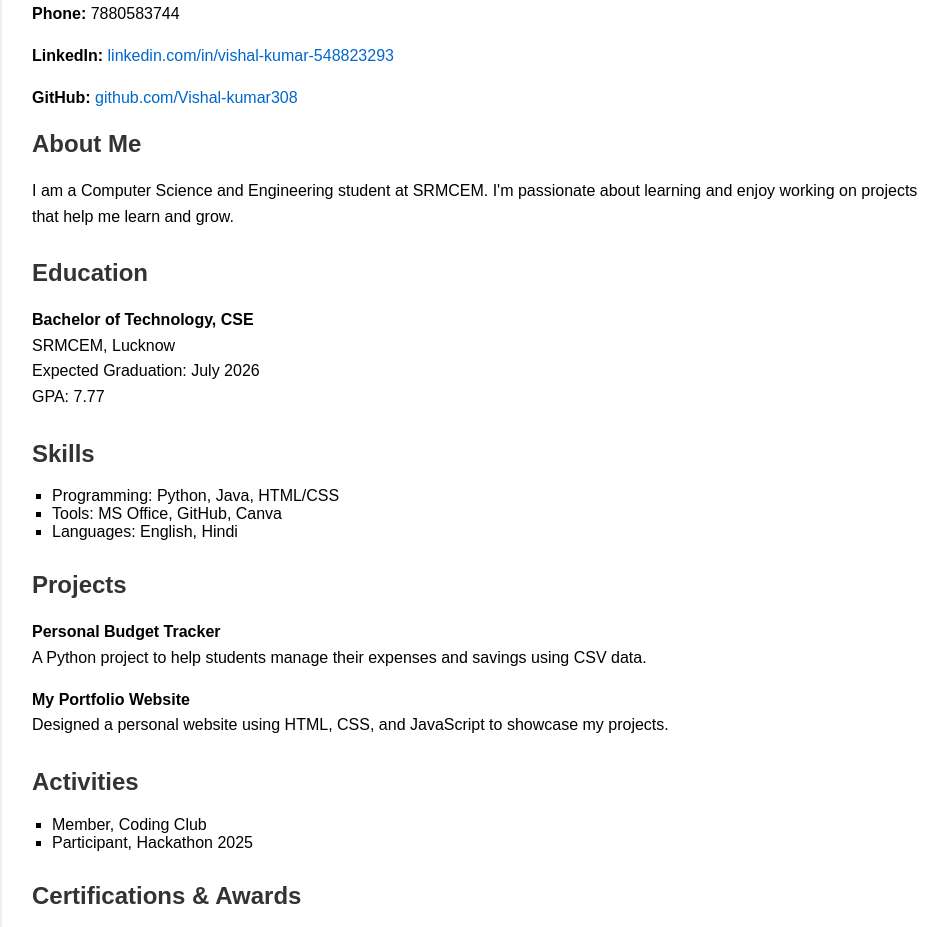
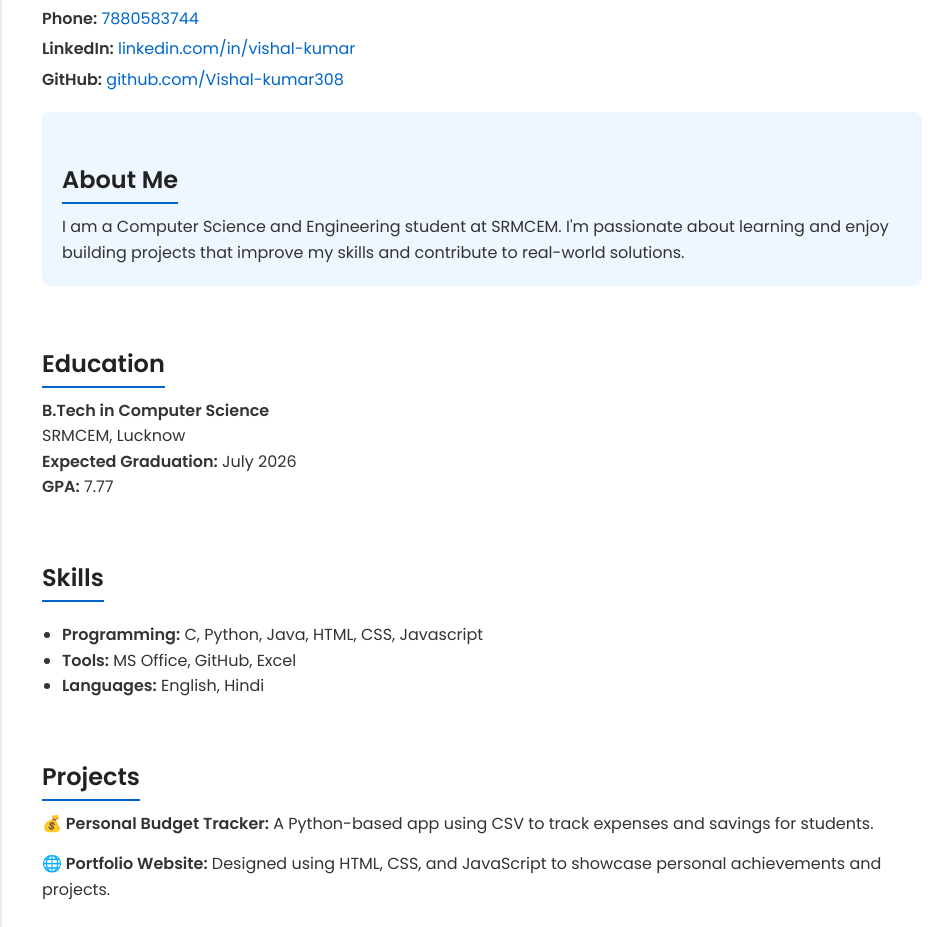
Before and after one commit to Vishal-kumar308/Vishal-kumar308.github.io, a plain HTML site: page index.html in a window 1280 px wide. Shown: the part 170-1097 px from the top of the page, without its empty margins (158-1106 px from the left). Drawn offline with Linux system fonts and the light colour scheme.

Commit message:
Update index.html

```diff
--- a/index.html
+++ b/index.html
@@ -4,37 +4,65 @@
   <meta charset="UTF-8" />
   <meta name="viewport" content="width=device-width, initial-scale=1.0"/>
   <title>Vishal Kumar - Student Portfolio</title>
+  <link href="https://fonts.googleapis.com/css2?family=Poppins:wght@400;600&display=swap" rel="stylesheet">
   <style>
+    :root {
+      --primary-color: #0066cc;
+      --bg-color: #f4f6f9;
+      --text-color: #333;
+      --white: #fff;
+      --shadow: 0 4px 8px rgba(0, 0, 0, 0.1);
+    }
+
+    * {
+      box-sizing: border-box;
+      margin: 0;
+      padding: 0;
+    }
+
     body {
-      font-family: Arial, sans-serif;
-      background: #f9f9f9;
-      margin: 0;
-      padding: 20px;
+      font-family: 'Poppins', sans-serif;
+      background-color: var(--bg-color);
+      color: var(--text-color);
+      padding: 40px 20px;
     }
 
     .container {
-      max-width: 900px;
+      max-width: 960px;
       margin: auto;
-      background: #fff;
-      padding: 30px;
-      box-shadow: 0 0 10px rgba(0, 0, 0, 0.1);
+      background-color: var(--white);
+      padding: 40px;
+      border-radius: 10px;
+      box-shadow: var(--shadow);
     }
 
-    h1, h2 {
-      color: #333;
+    h1 {
+      font-size: 36px;
+      margin-bottom: 10px;
+      color: var(--primary-color);
+    }
+
+    h2 {
+      margin-top: 30px;
+      margin-bottom: 10px;
+      color: #222;
+      border-bottom: 2px solid var(--primary-color);
+      display: inline-block;
+      padding-bottom: 5px;
+    }
+
+    p, li {
+      font-size: 16px;
+      line-height: 1.6;
     }
 
     ul {
-      list-style: square;
       padding-left: 20px;
-    }
-
-    .section {
-      margin-bottom: 30px;
+      margin-top: 10px;
     }
 
     a {
-      color: #0066cc;
+      color: var(--primary-color);
       text-decoration: none;
     }
 
@@ -42,68 +70,107 @@
       text-decoration: underline;
     }
 
-    p {
-      line-height: 1.6;
+    .info {
+      margin-bottom: 20px;
     }
 
-    strong {
-      color: #000;
+    .info p {
+      margin: 5px 0;
+    }
+
+    .section {
+      margin-bottom: 30px;
+    }
+
+    .highlight {
+      background-color: #eef6ff;
+      padding: 20px;
+      border-radius: 8px;
+    }
+
+    .projects p {
+      margin-bottom: 15px;
+    }
+
+    .footer {
+      text-align: center;
+      margin-top: 40px;
+      font-size: 14px;
+      color: #777;
+    }
+
+    @media (max-width: 600px) {
+      body {
+        padding: 20px 10px;
+      }
+
+      h1 {
+        font-size: 28px;
+      }
+
+      h2 {
+        font-size: 20px;
+      }
     }
   </style>
 </head>
 <body>
   <div class="container">
     <h1>Vishal Kumar</h1>
-    <p><strong>Email:</strong> vk.vishal979@gmail.com</p>
-    <p><strong>Phone:</strong> 7880583744</p>
-    <p><strong>LinkedIn:</strong> <a href="https://linkedin.com/in/vishal-kumar-548823293" target="_blank">linkedin.com/in/vishal-kumar-548823293</a></p>
-    <p><strong>GitHub:</strong> <a href="https://github.com/Vishal-kumar308" target="_blank">github.com/Vishal-kumar308</a></p>
+    <div class="info">
+      <p><strong>Email:</strong> <a href="mailto:vk.vishal979@gmail.com">vk.vishal979@gmail.com</a></p>
+      <p><strong>Phone:</strong> <a href="tel:+917880583744">7880583744</a></p>
+      <p><strong>LinkedIn:</strong> <a href="https://linkedin.com/in/vishal-kumar-548823293" target="_blank">linkedin.com/in/vishal-kumar</a></p>
+      <p><strong>GitHub:</strong> <a href="https://github.com/Vishal-kumar308" target="_blank">github.com/Vishal-kumar308</a></p>
+    </div>
 
-    <div class="section">
+    <div class="section highlight">
       <h2>About Me</h2>
-      <p>I am a Computer Science and Engineering student at SRMCEM. I'm passionate about learning and enjoy working on projects that help me learn and grow.</p>
+      <p>I am a Computer Science and Engineering student at SRMCEM. I'm passionate about learning and enjoy building projects that improve my skills and contribute to real-world solutions.</p>
     </div>
 
     <div class="section">
       <h2>Education</h2>
-      <p><strong>Bachelor of Technology, CSE</strong><br>
+      <p><strong>B.Tech in Computer Science</strong><br>
       SRMCEM, Lucknow<br>
-      Expected Graduation: July 2026<br>
-      GPA: 7.77</p>
+      <strong>Expected Graduation:</strong> July 2026<br>
+      <strong>GPA:</strong> 7.77</p>
     </div>
 
     <div class="section">
       <h2>Skills</h2>
       <ul>
-        <li>Programming: Python, Java, HTML/CSS</li>
-        <li>Tools: MS Office, GitHub, Canva</li>
-        <li>Languages: English, Hindi</li>
+        <li><strong>Programming:</strong> C, Python, Java, HTML, CSS, Javascript</li>
+        <li><strong>Tools:</strong> MS Office, GitHub, Excel</li>
+        <li><strong>Languages:</strong> English, Hindi</li>
       </ul>
     </div>
 
-    <div class="section">
+    <div class="section projects">
       <h2>Projects</h2>
-      <p><strong>Personal Budget Tracker</strong><br>
-      A Python project to help students manage their expenses and savings using CSV data.</p>
-
-      <p><strong>My Portfolio Website</strong><br>
-      Designed a personal website using HTML, CSS, and JavaScript to showcase my projects.</p>
+      <p><strong>💰 Personal Budget Tracker:</strong> A Python-based app using CSV to track expenses and savings for students.</p>
+      <p><strong>🌐 Portfolio Website:</strong> Designed using HTML, CSS, and JavaScript to showcase personal achievements and projects.</p>
     </div>
 
     <div class="section">
       <h2>Activities</h2>
       <ul>
-        <li>Member, Coding Club</li>
-        <li>Participant, Hackathon 2025</li>
+        <li>👨‍💻 Student Member of IEEE</li>
+        <li>🏆 Participant, Hackathon 2025</li>
       </ul>
     </div>
 
     <div class="section">
       <h2>Certifications & Awards</h2>
       <ul>
-        <li>IBM Cyber Security Certificate</li>
-        <li>IBM Python Certificate</li>
+        <li>📜 IBM Cyber Security Certificate</li>
+        <li>📜 IBM Python Certificate</li>
+        <li>📜 IBM Cloud Computing Certificate</li>
       </ul>
+    </div>
+
+    <div class="footer">
+      © 2025 Vishal Kumar. All rights reserved.
     </div>
   </div>
 </body>
```
